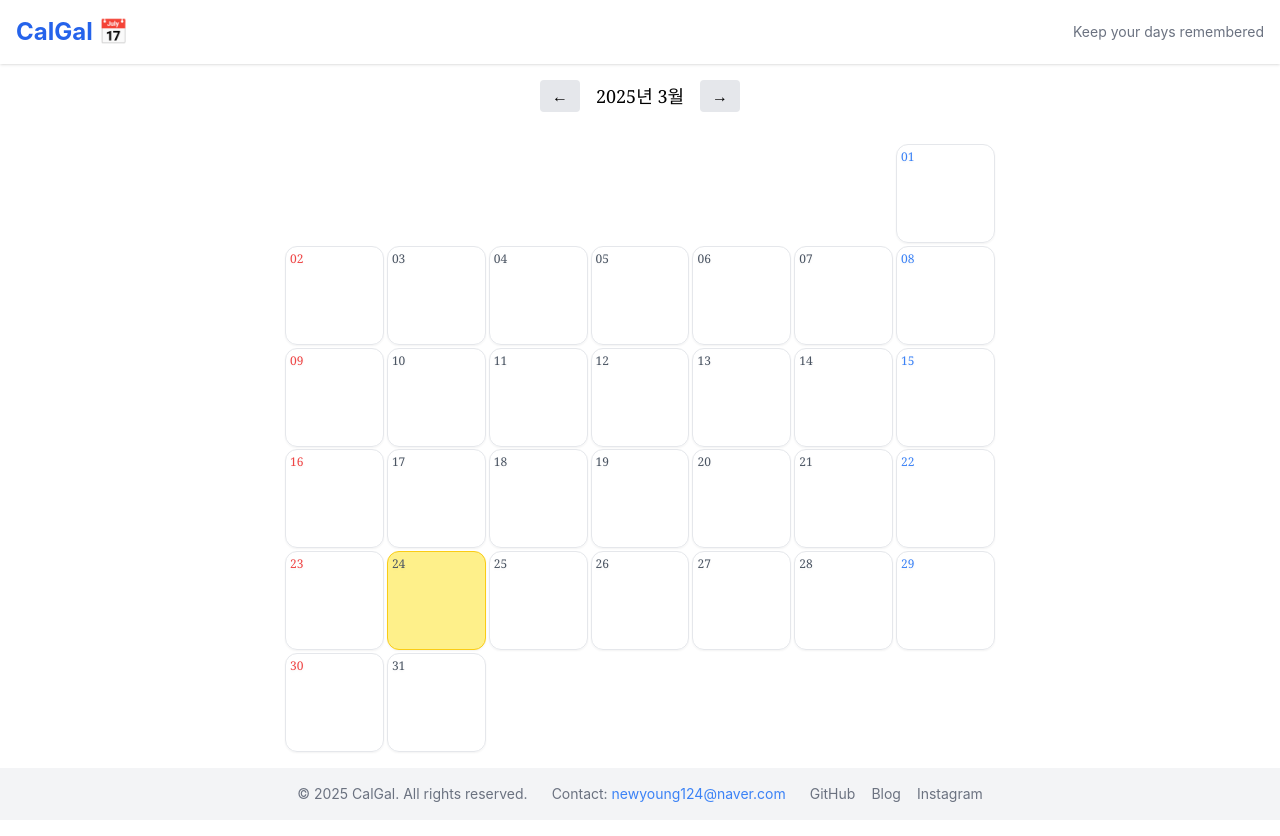
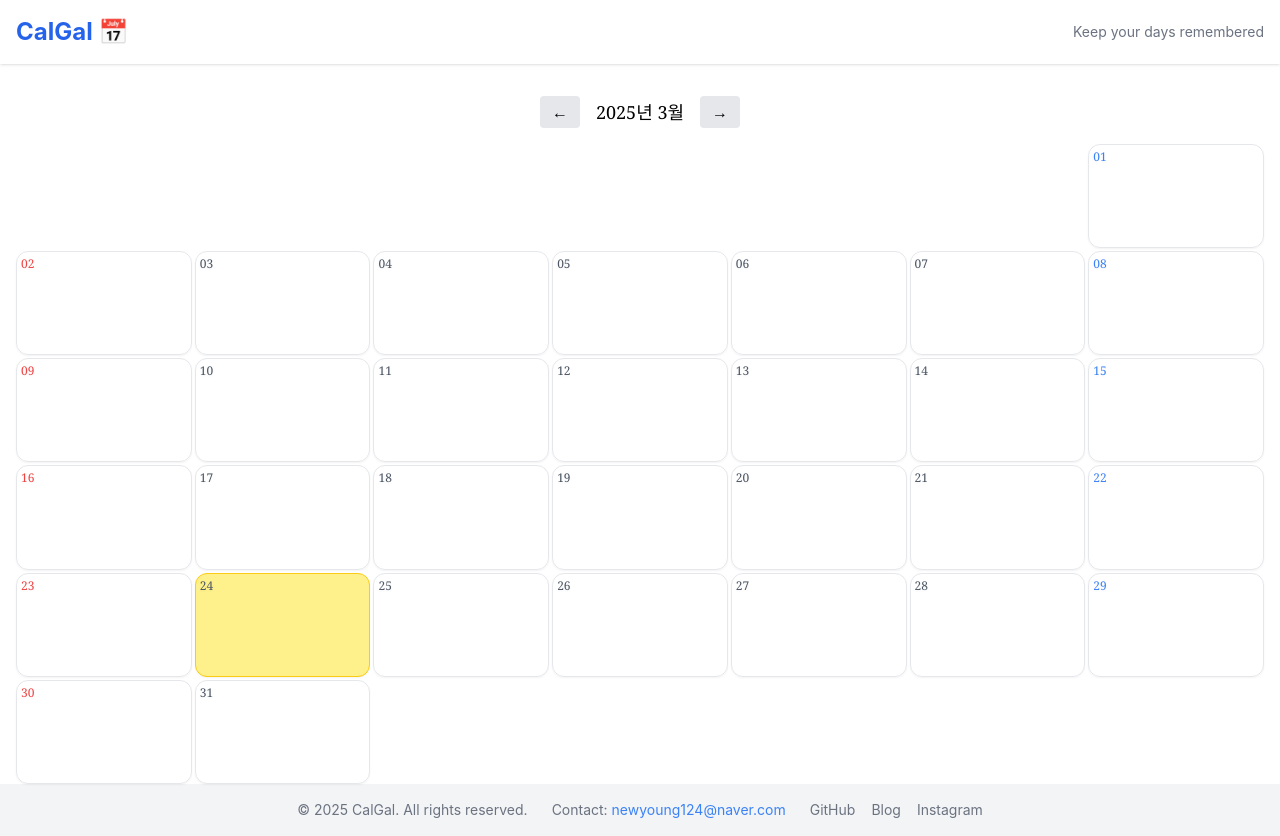
Before and after one commit to youngG124/cal-gal, a React (Create React App) app: page / in a window 1280 px wide. Built offline with nearby package versions, Linux system fonts and the light colour scheme; no server answers.

Commit message:
reactive UI

```diff
--- a/src/Calendar.tsx
+++ b/src/Calendar.tsx
@@ -90,9 +90,9 @@ const dayCells = Array.from({ length: daysInMonth }, (_, i) => {
 });
 
 return (
-    <div className="font-serif flex flex-col items-center">
+  <div className="font-serif flex flex-col w-full">
     {/* 월 이동 버튼 */}
-      <div className="flex items-center gap-4 mb-4">
+    <div className="flex justify-center items-center gap-4 my-4">
       <button onClick={goToPrevMonth} className="px-3 py-1 bg-gray-200 rounded hover:bg-gray-300">
         ←
       </button>
@@ -105,9 +105,11 @@ const dayCells = Array.from({ length: daysInMonth }, (_, i) => {
     </div>
 
     {/* 달력 */}
-      <div className="grid grid-cols-7 gap-[3px] w-full max-w-screen-lg p-4" style={{ height:"80vh" }}>
+    <div className="w-full px-4">
+      <div className="grid grid-cols-7 gap-[3px] w-full max-w-screen-xl mx-auto" style={{ height: "80vh" }}>
         {blankCells}
         {dayCells}
+      </div>
     </div>
   </div>
 );
--- a/src/DayCell.tsx
+++ b/src/DayCell.tsx
@@ -68,10 +68,11 @@ function DayCell({ date, photoUrl, isToday = false, onPhotoUpload }: DayCellProp
   };
 
   const cellClass = `min-w-[55px]
-  relative w-full aspect-square rounded-xl overflow-hidden shadow-sm border border-gray-200
+  relative w-full rounded-xl overflow-hidden shadow-sm border border-gray-200
   ${isToday ? "bg-yellow-200 border-yellow-400" : ""}
   hover:scale-[1.02] hover:shadow-md transition-transform duration-200 cursor-pointer
-`;
+  `;
+
 
   return (
     <div onClick={handleClick} onContextMenu={handleRightClick} className={cellClass}>
```
Lines whose indentation alone changed are shown as unchanged.
